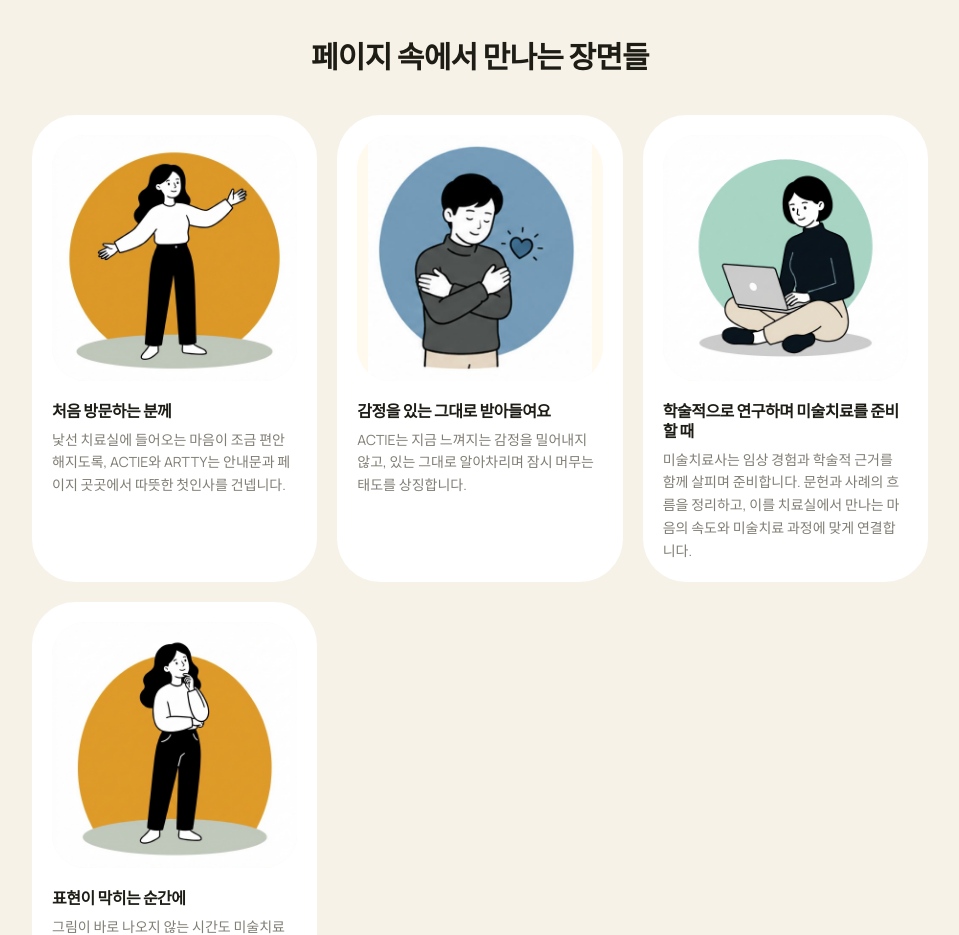
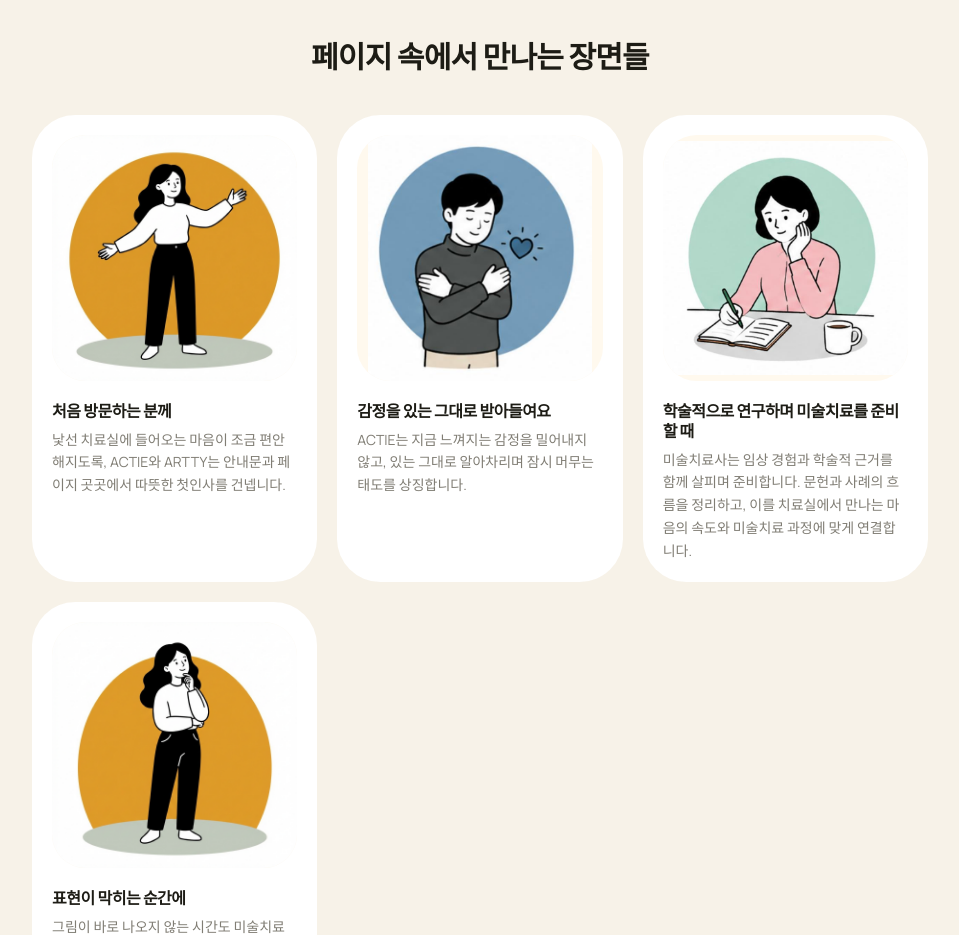
Before and after one commit to act-art-center/actartcenter.com, a Next.js app: page /characters in a window 1280 px wide. Shown: the part 1700-2635 px from the top of the page, without its empty margins (160-1119 px from the left). Built offline with nearby package versions, Linux system fonts and the light colour scheme.

Commit message:
content: update characters page therapist scene image

```diff
--- a/src/app/characters/page.tsx
+++ b/src/app/characters/page.tsx
@@ -52,7 +52,7 @@ const moments = [
   },
   {
     title: "학술적으로 연구하며 미술치료를 준비할 때",
-    image: "/characters/acttie-laptop.png",
+    image: "/characters/therapist/therapist-writing-notebook-coffee.jpg",
     body: "미술치료사는 임상 경험과 학술적 근거를 함께 살피며 준비합니다. 문헌과 사례의 흐름을 정리하고, 이를 치료실에서 만나는 마음의 속도와 미술치료 과정에 맞게 연결합니다.",
   },
   {
```
Also changed, not shown: public/characters/therapist/README.md, public/characters/therapist/therapist-writing-notebook-coffee.jpg (added).
